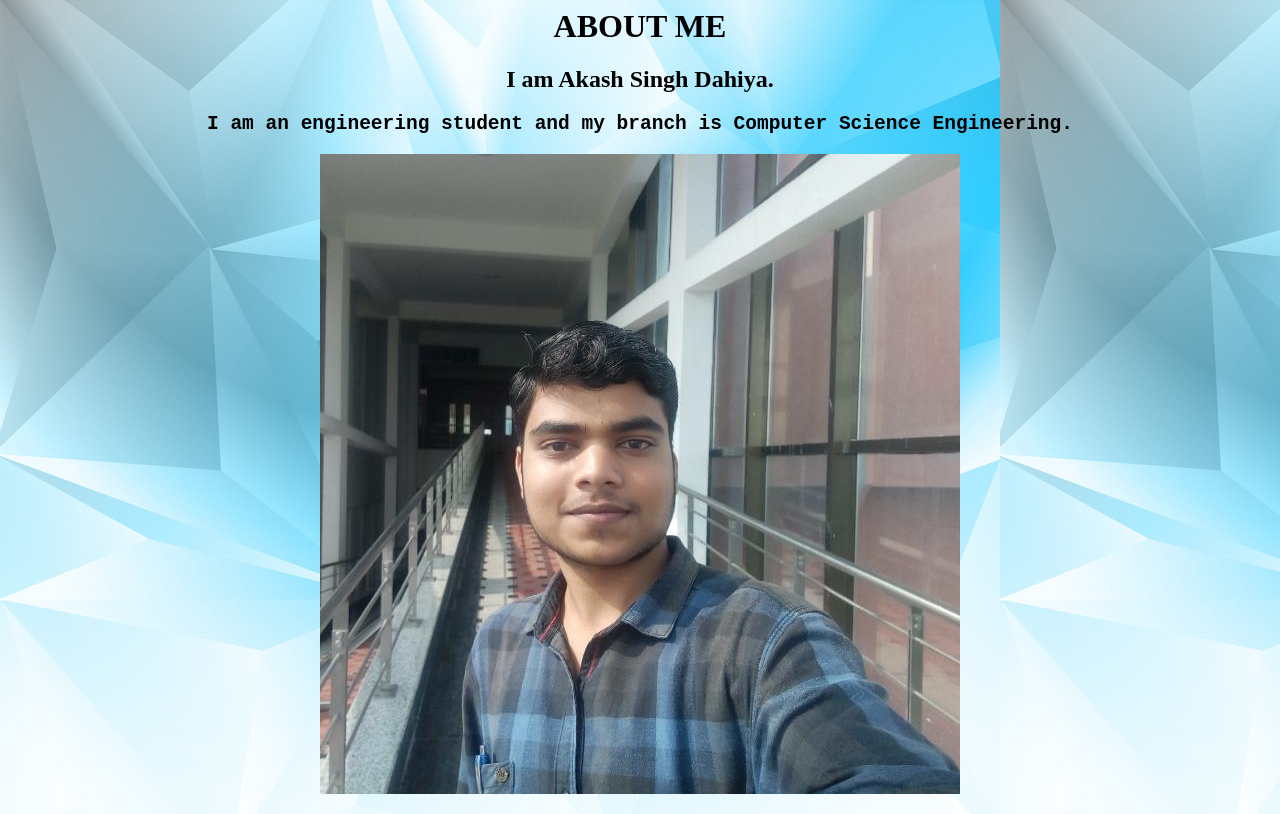
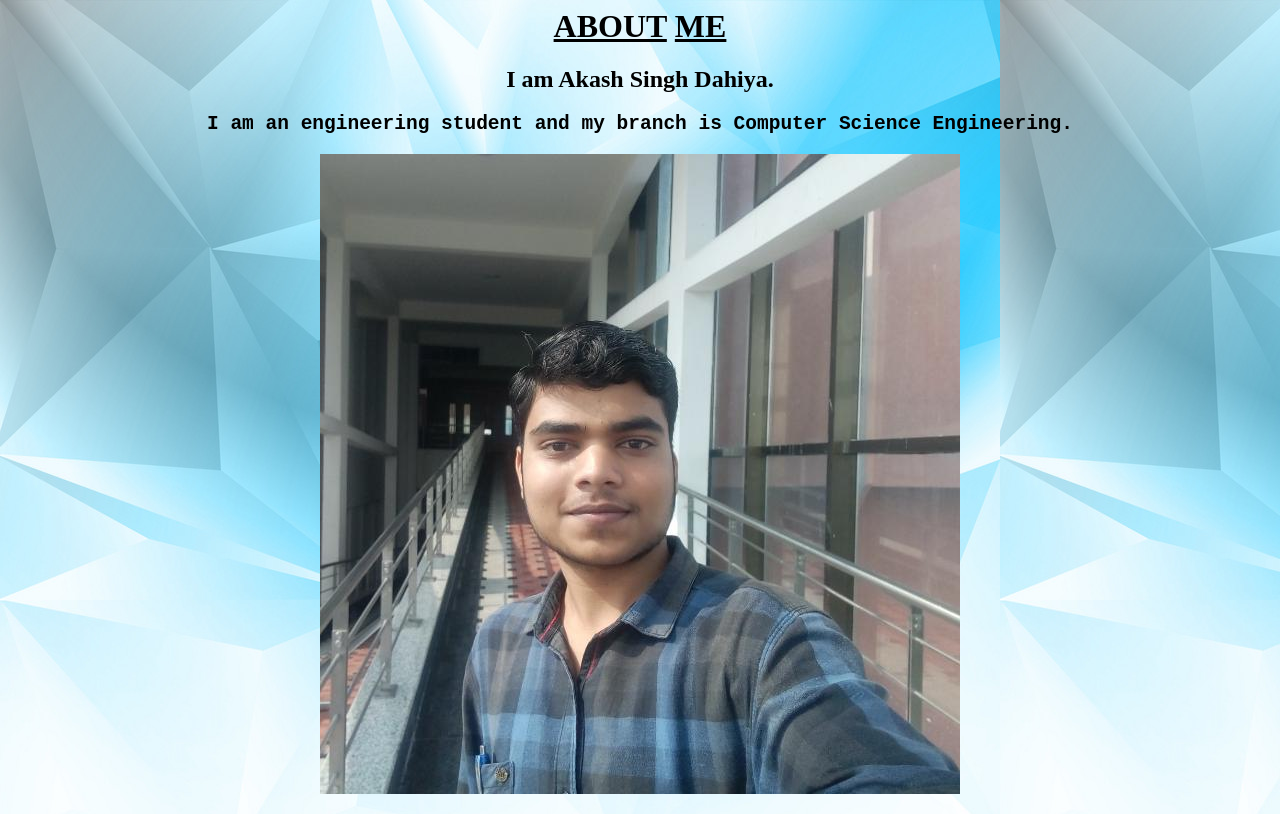
Before and after one commit to Akash-8/akash-8.github.io, a plain HTML site: page aboutme.html in a window 1280 px wide. Drawn offline with Linux system fonts and the light colour scheme.

Commit message:
Update aboutme.html

```diff
--- a/aboutme.html
+++ b/aboutme.html
@@ -10,7 +10,7 @@ About me
 </title>
 </head>
 <body>
-<H1 style="text-align:Center;">ABOUT ME</h1>
+  <H1 style="text-align:Center;"><u>ABOUT</u> <u>ME</u></h1>
 <h2 style="text-align:Center;">I am <strong>Akash Singh Dahiya.</strong>
 <pre>I am an engineering student and my branch is Computer Science Engineering.</pre>
 <img src="image.jpg" alt="Image cannot be shown due to privacy concerns.">
```
